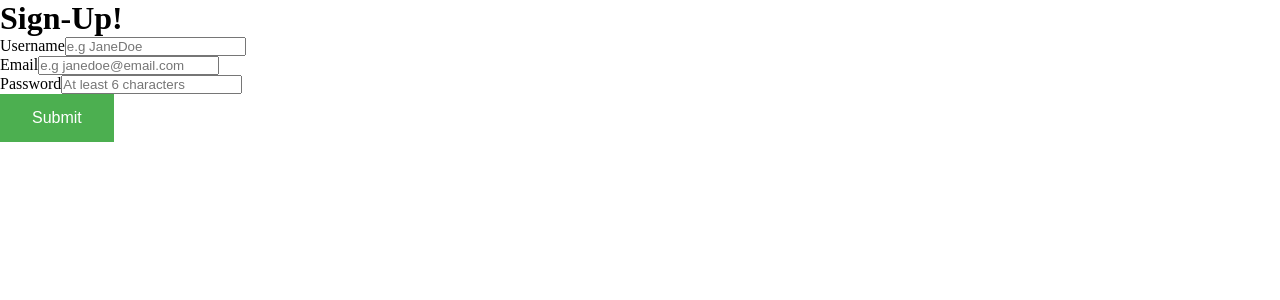
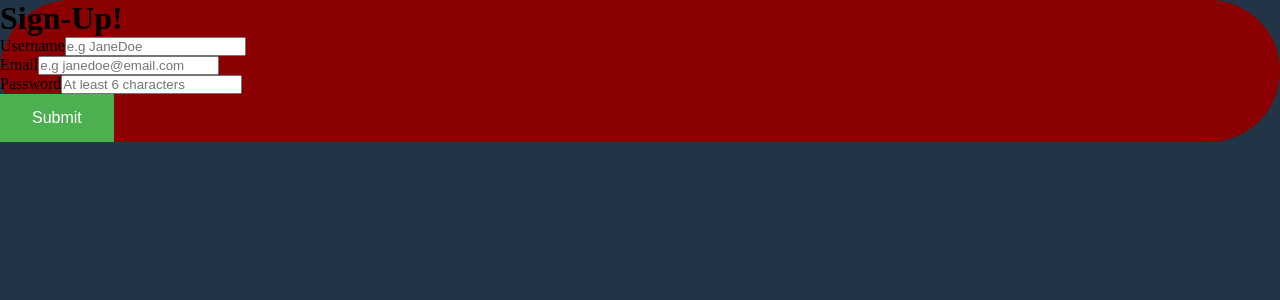
Before and after one commit to Kcampbell3190/PhysioFrontend, a React (Vite) app: page /auth/Signup in a window 1280 px wide. Shown: the top 300 px of the page. Built offline with nearby package versions, Linux system fonts and the light colour scheme.

Commit message:
transferred styling files

```diff
--- a/src/components/SignUp.jsx
+++ b/src/components/SignUp.jsx
@@ -2,6 +2,7 @@ import React from 'react'
 import SubmitButton from './styled/AuthButton'
 import AuthButton from './styled/AuthButton'
 import { useNavigate } from 'react-router-dom'
+import './styled/card.styles.css'
 
 
 
@@ -16,7 +17,7 @@ const SignUp = () => {
   const navigate = useNavigate()
 
   return (
-    <div>
+    <div className='form-card'>
       <h1>Sign-Up!</h1>
       <form>
         <div className="form-group mt-3">
--- /dev/null
+++ b/src/components/styled/card.styles.css
@@ -0,0 +1,4 @@
+.form-card{
+    background-color: darkred;
+    border-radius: 100px;
+}
--- /dev/null
+++ b/src/components/styled/font.styles.css
@@ -0,0 +1,4 @@
+.primary-header{
+    color: antiquewhite;
+    font-size: 20px;
+}
--- a/src/index.css
+++ b/src/index.css
@@ -3,6 +3,10 @@
   margin: 0;
   padding: 0;
   box-sizing: border-box;
+}
+
+body{
+  background-color: #213547;
 }
 
 .root {
```
